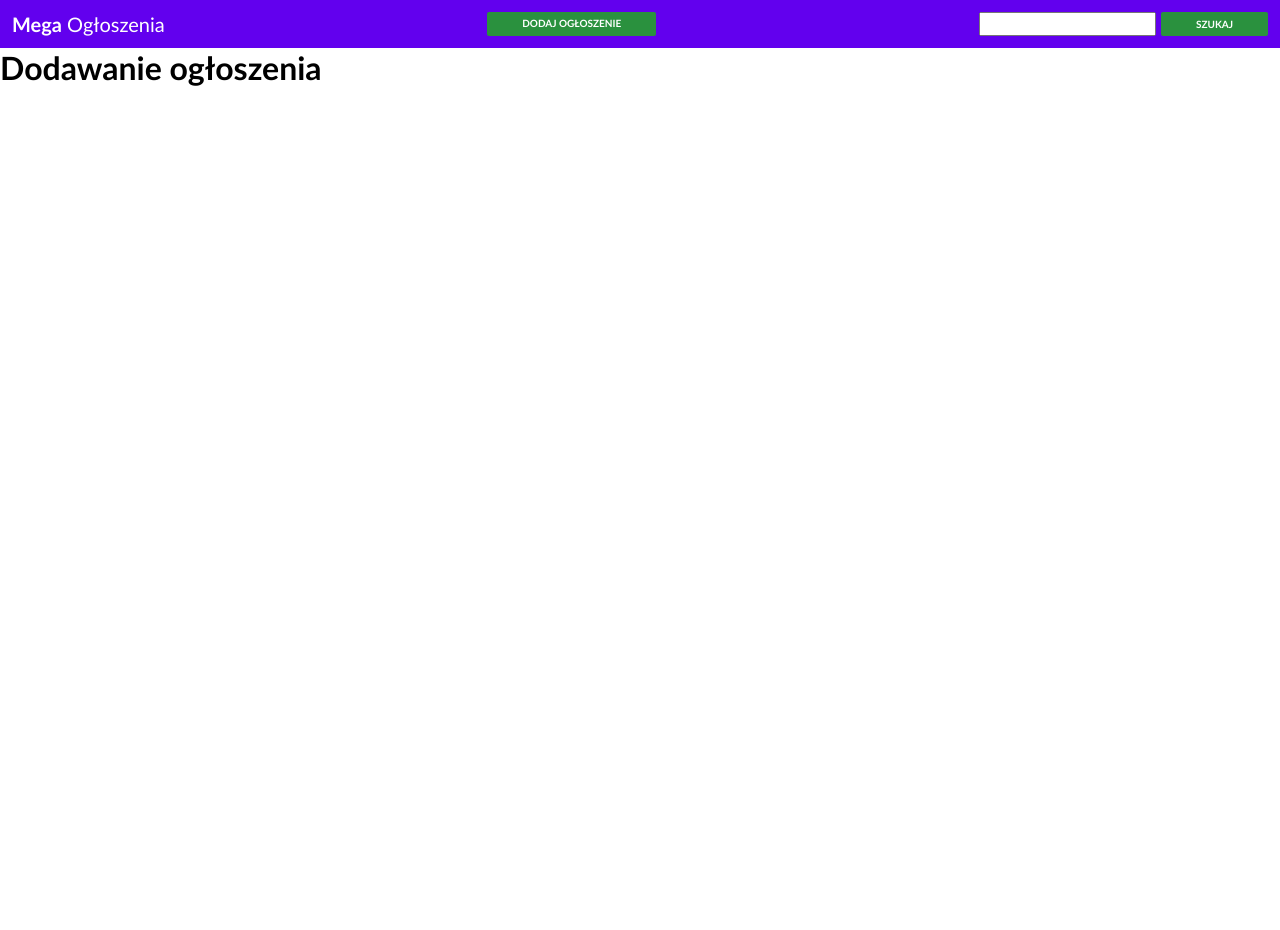
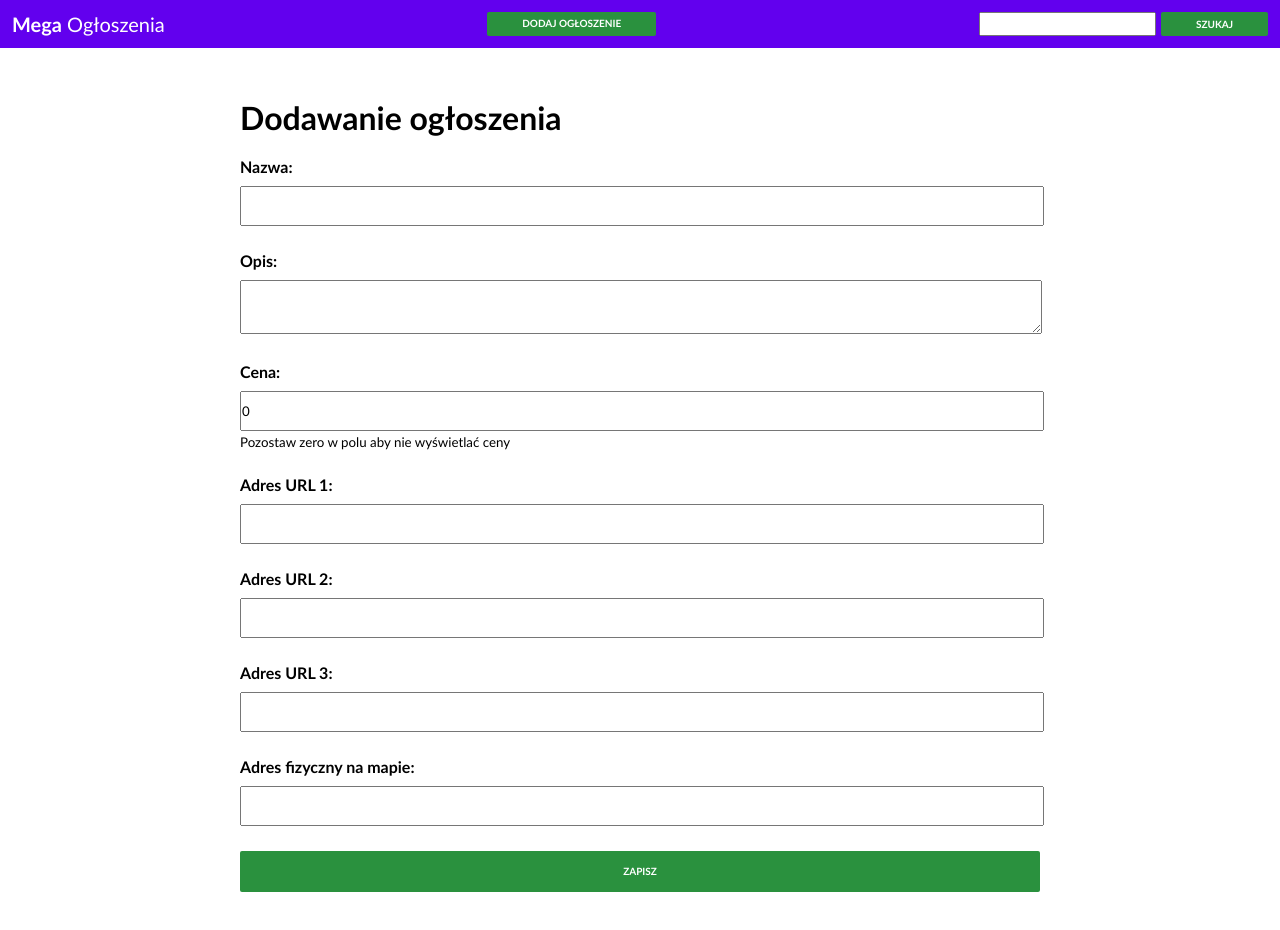
Before and after one commit to martabrylska/MegaAdsFront, a React (Create React App) app: page /add in a window 1280 px wide. Shown: the top 930 px of the page. Before the commit the page ends 800 px from the top, so only its background shows below. Built offline with nearby package versions, Linux system fonts and the light colour scheme.

Commit message:
added geocoding and more urls to ad.

```diff
--- /dev/null
+++ b/src/components/AddForm/AddForm.css
@@ -0,0 +1,27 @@
+.add-form {
+    width: 800px;
+    margin: 50px auto;
+}
+
+.add-form label {
+    display: block;
+    margin-top: 20px;
+    font-weight: bold;
+    margin-bottom: 25px;
+}
+
+.add-form label small {
+    font-weight: normal;
+}
+
+.add-form input, .add-form textarea {
+    width: 100%;
+    margin-top: 10px;
+    padding-top: 10px;
+    padding-bottom: 10px;
+}
+
+.add-form button {
+    padding: 10px;
+    width: 100%;
+}
--- a/src/components/AddForm/AddForm.tsx
+++ b/src/components/AddForm/AddForm.tsx
@@ -1,9 +1,153 @@
-import React from 'react';
+import React, {SyntheticEvent, useState} from 'react';
+import "./AddForm.css"
+import {Btn} from "../common/Btn";
+import {geocode} from "../../utils/geocoding";
+
+export const AddForm = () => {
+    const [loading, setLoading] = useState(false);
+    const [id, setId] = useState(null);
+
+    const [form, setForm] = useState({
+        name: '',
+        description: '',
+        price: 0,
+        url1: '',
+        url2: '',
+        url3: '',
+        address: '',
+    });
+
+    const saveAd = async (e: SyntheticEvent) => {
+        e.preventDefault();
+
+        setLoading(true);
+
+        try{
+            const {lat, lon} = await geocode(form.address);
+            const res = await fetch(`http://localhost:3001/ad`, {
+                method: 'POST',
+                headers: {
+                    'Content-Type': 'application/json'
+                },
+                body: JSON.stringify({
+                    ...form,
+                    lat,
+                    lon,
+                }),
+            });
+
+            const data = await res.json();
+
+            setId(data.id);
+
+        } finally {
+            setLoading(false);
+        }
+
+    }
 
 
-export const AddForm = () => {
-    return <form action="">
+    const updateForm = (key: string, value: any) => {
+        setForm(form => ({
+                    ...form,
+                    [key]: value,
+            }))
+        }
+
+    if (loading) {
+        return <h2>Trwa dodawanie ogłoszenia</h2>
+    }
+
+    if (id) {
+        return <h2>Twoje ogłoszenie "{form.name}" zostało poprawnie dodane do serwisu pod ID: {id}.</h2>
+    }
+
+
+    return <form action="" className="add-form" onSubmit={saveAd}>
         <h1>Dodawanie ogłoszenia</h1>
+        <p>
+            <label>
+                Nazwa: <br/>
+                <input
+                    type="text"
+                    name="name"
+                    required
+                    maxLength={99}
+                    value={form.name}
+                    onChange={e => updateForm('name', e.target.value)}
+                />
+            </label>
+        </p>
+        <p>
+            <label>
+                Opis: <br/>
+                <textarea
+                    name="description"
+                    maxLength={999}
+                    value={form.description}
+                    onChange={e => updateForm('description', e.target.value)}/>
+            </label>
+        </p>
+        <p>
+            <label>
+                Cena: <br/>
+                <input
+                    type="number"
+                    name="price"
+                    required
+                    maxLength={99}
+                    value={form.price}
+                    onChange={e => updateForm('price', Number(e.target.value))}/>
+                <small>Pozostaw zero w polu aby nie wyświetlać ceny</small>
+            </label>
+        </p>
+        <p>
+            <label>
+               Adres URL 1: <br/>
+                <input
+                    type="url"
+                    name="url1"
+                    required
+                    maxLength={99}
+                    value={form.url1}
+                    onChange={e => updateForm('url1', e.target.value)}/>
+            </label>
+        </p>
+        <p>
+            <label>
+                Adres URL 2: <br/>
+                <input
+                    type="url"
+                    name="url2"
+                    maxLength={99}
+                    value={form.url2}
+                    onChange={e => updateForm('url2', e.target.value)}/>
+            </label>
+        </p>
+        <p>
+            <label>
+                Adres URL 3: <br/>
+                <input
+                    type="url"
+                    name="url3"
+                    maxLength={99}
+                    value={form.url3}
+                    onChange={e => updateForm('url3', e.target.value)}/>
+            </label>
+        </p>
+        <p>
+            <label>
+                Adres fizyczny na mapie: <br/>
+                <input
+                    type="text"
+                    name="address"
+                    required
+                    maxLength={99}
+                    value={form.address}
+                    onChange={e => updateForm('address', e.target.value)}/>
+            </label>
+        </p>
+        <Btn text="Zapisz"></Btn>
     </form>
 
 }
--- a/src/components/Map/SingleAd.tsx
+++ b/src/components/Map/SingleAd.tsx
@@ -7,6 +7,7 @@
 
 export const SingleAd = (props: Props) => {
     const [ad, setAd] = useState<AdEntity | null>(null);
+
     useEffect(() => {
         (async () => {
             const res = await fetch(`http://localhost:3001/ad/${props.id}`)
@@ -24,7 +25,9 @@
         <p>{ad.description}</p>
         {!!ad.price && <p><b>{ad.price} zł</b></p>}
         <hr/>
-        <a href={ad.url} target="_blank">Otwórz ogłoszenie</a>
+        <p><a href={ad.url1} target="_blank">{ad.url1}</a></p>
+        {!!ad.url2 && <p><a href={ad.url2} target="_blank">{ad.url2}</a></p>}
+        {!!ad.url3 && <p><a href={ad.url3} target="_blank">{ad.url3}</a></p>}
     </>
 
 
--- /dev/null
+++ b/src/utils/geocoding.ts
@@ -0,0 +1,13 @@
+export const geocode = async (address: string): Promise<{
+    lat: number;
+    lon: number;
+}> => {
+    const geoRes = await fetch(`https://nominatim.openstreetmap.org/search?format=json&q=${encodeURIComponent(address)}`)
+    const geoData = await geoRes.json();
+
+    const lat = parseFloat(geoData[0].lat);
+    const lon = parseFloat(geoData[0].lon);
+
+    return {lat, lon};
+
+}
```
